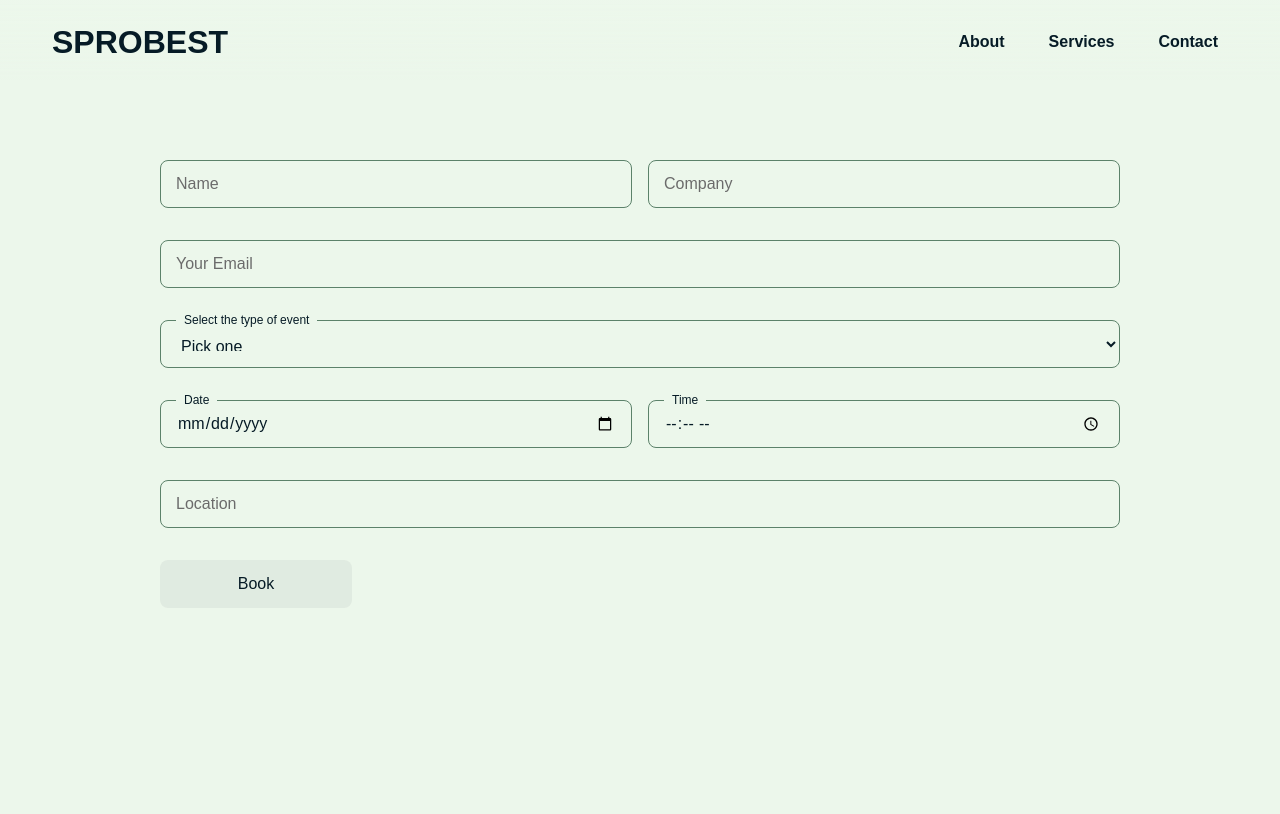
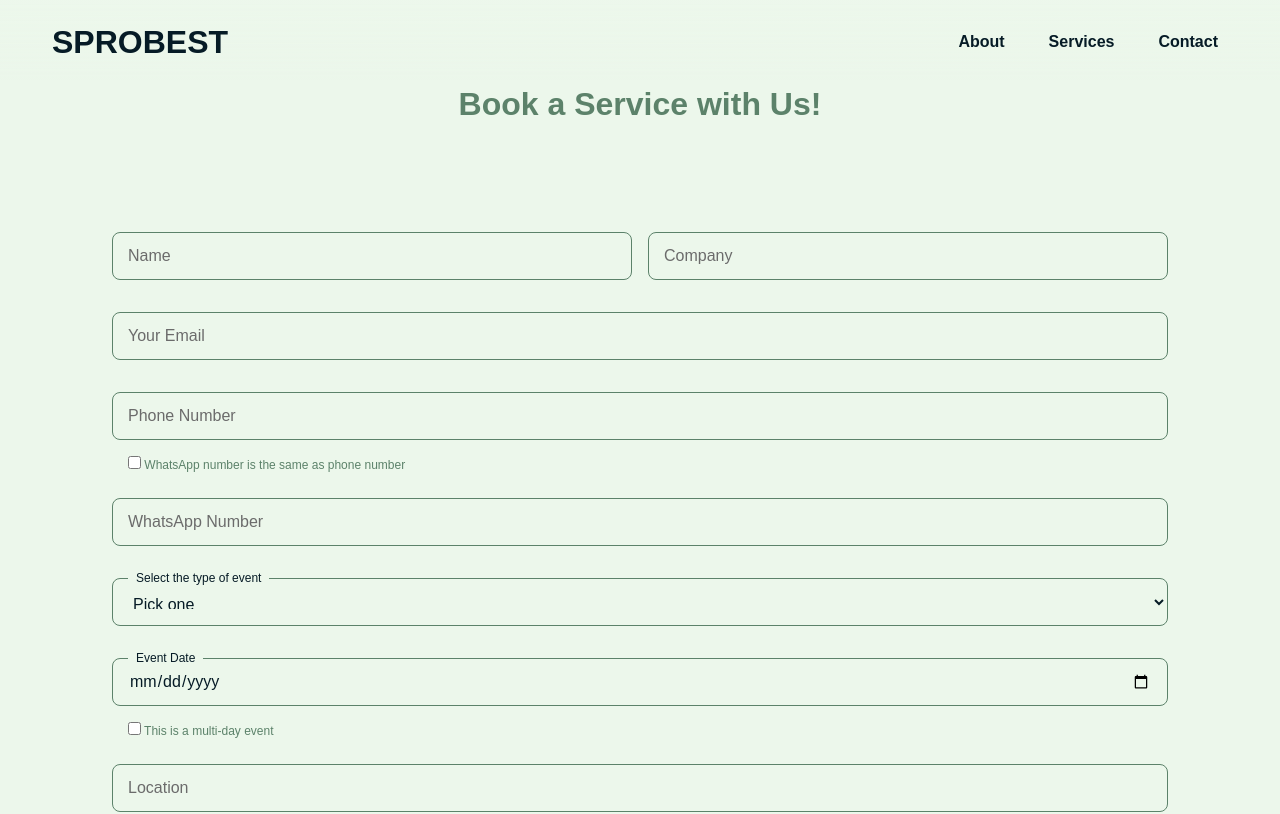
Before and after one commit to wanzia187/sprobest, a SvelteKit app: page /services in a window 1280 px wide. Shown: the top 814 px of the page. Built offline with nearby package versions, Linux system fonts and the light colour scheme.

Commit message:
mod: cleanup forms + fix modals

```diff
--- a/src/lib/components/BookingForm.svelte
+++ b/src/lib/components/BookingForm.svelte
@@ -1,4 +1,5 @@
 <script lang="ts">
+    export let selectedEvent: string;
     let serviceOptions = [
         {
             name: "Corporate Event",
@@ -12,7 +13,12 @@
             name: "Cinematic Podcast",
             value: "service3"
         },
-    ]
+    ];
+
+    let phoneNumber = "";
+    let whatsappNumber = "";
+    let isWhatsappSameAsPhone = false;
+    let isMultiDayEvent = false;
 </script>
 
 <form>
@@ -29,15 +35,33 @@
         </div>
     </contact-details>
 
-
     <div class="input-group">
-        <input type="text" class="input-field" placeholder=" " name="email" id="email"/>
+        <input type="email" class="input-field" placeholder=" " name="email" id="email"/>
         <label for="email" class="input-label">Your Email</label>
     </div>
 
+    <div class="input-group">
+        <input type="tel" class="input-field" placeholder=" " name="phone" id="phone" bind:value={phoneNumber}/>
+        <label for="phone" class="input-label">Phone Number</label>
+    </div>
+
+    <div class="optional-text">
+        <label>
+            <input type="checkbox" bind:checked={isWhatsappSameAsPhone}>
+            WhatsApp number is the same as phone number
+        </label>
+    </div>
+
+    {#if !isWhatsappSameAsPhone}
+        <div class="input-group">
+            <input type="tel" class="input-field" placeholder=" " name="whatsapp" id="whatsapp" bind:value={whatsappNumber}/>
+            <label for="whatsapp" class="input-label">WhatsApp Number</label>
+        </div>
+    {/if}
+
     <!--event details-->
     <event class="input-group">
-        <select class="input-field" id="event">
+        <select class="input-field" id="event" bind:value={selectedEvent}>
             <option disabled selected>Pick one</option>
             {#each serviceOptions as option}
                 <option value="{option.value}">{option.name}</option>
@@ -46,17 +70,25 @@
         <label for="event" class="input-label">Select the type of event</label>
     </event>
 
-    <event-time-date>
+
+    <event-date class="input-group">
+        <input type="date" class="input-field" placeholder=" " name="start_date" id="start_date"/>
+        <label for="start_date" class="input-label">Event Date</label>
+    </event-date>
+
+    <div class="optional-text">
+        <label>
+            <input type="checkbox" bind:checked={isMultiDayEvent}>
+            This is a multi-day event
+        </label>
+    </div>
+
+    {#if isMultiDayEvent}
         <event-date class="input-group">
-            <input type="date" class="input-field" placeholder=" " name="date" id="date"/>
-            <label for="date" class="input-label">Date</label>
+            <input type="date" class="input-field" placeholder=" " name="end_date" id="end_date"/>
+            <label for="end_date" class="input-label">End Date</label>
         </event-date>
-
-        <event-time class="input-group">
-            <input type="time" min="00:00" max="23:59" class="input-field" placeholder=" " name="time" id="time"/>
-            <label for="time" class="input-label">Time</label>
-        </event-time>
-    </event-time-date>
+    {/if}
 
     <event-location class="input-group">
         <input type="text" class="input-field" placeholder=" " name="location" id="location"/>
@@ -64,7 +96,6 @@
     </event-location>
 
     <input class="submit-button" type="submit" value="Book"/>
-
 </form>
 
 <style>
@@ -87,8 +118,14 @@
         position: relative;
         display: grid;
         width: 100%;
+        max-width: 1200px;
         gap: var(--spacing-sm);
-        padding: var(--spacing-xxl);
+
+
+        padding: 0;
+        margin: 0 auto;
+
+        /*border: var(--debug-2);*/
     }
 
     contact-details {
@@ -198,12 +235,20 @@
         color: red;
     }
 
+    .optional-text {
+        font-size: var(--small-font-size);
+        color: var(--sprobest-light-secondary-text);
+        margin-top: -1rem;
+        margin-left: 1rem;
+        margin-bottom: 1rem;
+    }
+
     @media (max-width: 768px) {
         form {
-            margin-top: 4rem;
+            /*margin-top: var(--spacing-sm);*/
             grid-template-columns: 1fr;
             gap: var(--spacing-md);
-            padding: var(--spacing-lg);
+            padding: var(--spacing-sm);
 
             -ms-overflow-style: none; /* IE and Edge */
             scrollbar-width: none; /* Firefox */
--- a/src/lib/components/ContactForm.svelte
+++ b/src/lib/components/ContactForm.svelte
@@ -77,8 +77,12 @@
         display: grid;
         width: 100%;
         gap: var(--spacing-sm);
-        margin: var(--spacing-xxl) auto;
+        box-sizing: border-box;
 
+        padding: 0;
+        margin: 0 auto;
+
+        /*border: var(--debug);*/
     }
 
     #message {
@@ -180,10 +184,19 @@
     /* Mobile Responsive Styles */
     @media (max-width: 768px) {
         form {
+            /*margin: var(--spacing-xl) auto;*/
+            grid-template-columns: 1fr;
+            gap: var(--spacing-md);
+            padding: var(--spacing-md);
+            width: 100%;
+            max-width: 100%;
+        }
 
-            margin: var(--spacing-xl) auto;
-            gap: var(--spacing-md);
-            padding: var(--spacing-lg);
+        .input-group,
+        #message,
+        .submit-button {
+            width: 100%;
+            box-sizing: border-box;
         }
 
         .submit-button {
--- a/src/lib/components/Navigation.svelte
+++ b/src/lib/components/Navigation.svelte
@@ -79,6 +79,8 @@
     align-items: center;
     max-width: 1200px;
     margin: 0 auto;
+
+    /*border: var(--debug);*/
   }
 
   .logo {
@@ -113,6 +115,7 @@
     font-weight: bolder;
     background-color: var(--sprobest-dark-bg-see-through);
     background-color: var(--sprobest-dark-button);
+    color: var(--sprobest-dark-text);
   }
 
   li > ul {
--- a/src/lib/components/Paralax.svelte
+++ b/src/lib/components/Paralax.svelte
@@ -9,14 +9,14 @@
 <!--corporate events-->
 <section>
     <h2>Corporate events</h2>
-    <QuickBookModal/>
+    <QuickBookModal selectedEvent="service1"/>
 </section>
 <div class="parallax-image parallax-image-01"></div>
 
 <!--social events-->
 <section>
     <h2>Social Events</h2>
-    <QuickBookModal/>
+    <QuickBookModal selectedEvent="service2"/>
 
 </section>
 <div class="parallax-image parallax-image-02"></div>
@@ -24,7 +24,7 @@
 <!--cinematic podcasts-->
 <section>
     <h2>Cinematic Podcats</h2>
-    <QuickBookModal/>
+    <QuickBookModal selectedEvent="service3"/>
 
 </section>
 <div class="parallax-image parallax-image-03"></div>
--- a/src/routes/contact/+page.svelte
+++ b/src/routes/contact/+page.svelte
@@ -23,164 +23,31 @@
         // }
     );
 </script>
+<form-container>
+    <p>
+        Contact Us!
+    </p>
+    <ContactForm {data}/>
+</form-container>
 
-<ContactForm {data} />
-<!--<form method="POST" use:enhance>-->
-<!--    <div class="input-group">-->
-<!--        <input type="text" class="input-field" placeholder=" " name="name" bind:value={$form.name}/>-->
-<!--        <label for="name" class="input-label">Your Name</label>-->
-<!--    {#if $errors.name}<small class="invalid">{$errors.name}</small>{/if}-->
-<!--    </div>-->
+<style>
+    form-container {
+        display: grid;
+        max-width: 85%;
+        width: 100%;
+        gap: var(--spacing-sm);
+        margin: var(--spacing-xl) auto 0;
+        padding: var(--spacing-md);
+    }
 
-<!--    <div class="input-group">-->
-<!--        <input type="text" class="input-field" placeholder=" " name="email" bind:value={$form.email}/>-->
-<!--        <label for="email" class="input-label">Your Email</label>-->
-<!--    {#if $errors.email}<small class="invalid">{$errors.email}</small>{/if}-->
-<!--    </div>-->
 
-<!--    <div class="input-group">-->
-<!--        <input type="text" class="input-field" placeholder=" " name="subject" bind:value={$form.subject}/>-->
-<!--        <label for="subject" class="input-label">Subject</label>-->
-<!--    {#if $errors.subject}<small class="invalid">{$errors.subject}</small>{/if}-->
-<!--    </div>-->
+    p {
+        color: var(--sprobest-light-secondary-text);
 
-<!--    <textarea-->
-<!--            id="message"-->
-<!--            placeholder="Type your message here..."-->
-<!--            name="message"-->
-<!--            rows="4"-->
-<!--            cols="50"-->
-<!--            bind:value={$form.message}-->
-<!--    ></textarea>-->
-<!--    {#if $errors.message}<small class="invalid">{$errors.message}</small>{/if}-->
-<!--    <input class="submit-button" type="submit" value="Send"/>-->
-
-<!--    <input type="hidden" name="replyTo" value="@"/>-->
-<!--</form>-->
-
-<!--<style>-->
-<!--    form {-->
-<!--        /*display: inline;*/-->
-<!--        /* position: fixed; */-->
-<!--        /*   left: 100%;*/-->
-<!--        transform: translateX(50%);-->
-<!--        max-width: 700px;-->
-<!--        display: grid;-->
-<!--        width: 100%;-->
-<!--        /*gap: 0.5rem;*/-->
-<!--        gap: var(&#45;&#45;spacing-sm);-->
-<!--        margin-top: var(&#45;&#45;spacing-xxl);-->
-<!--        /*padding: 5rem 1rem 2rem;*/-->
-<!--        /*border: var(&#45;&#45;debug);*/-->
-<!--    }-->
-
-<!--    #message {-->
-<!--        font-size: var(&#45;&#45;normal-font-size);-->
-<!--        border: 1px solid var(&#45;&#45;sprobest-light-secondary-text);-->
-<!--        border-radius: 0.5rem;-->
-<!--        outline: none;-->
-<!--        padding: 1rem;-->
-<!--        background: none;-->
-<!--        min-height: 20rem;-->
-<!--        /* background: var(&#45;&#45;sprobest-dark-bg); */-->
-<!--    }-->
-
-<!--    .input-group {-->
-<!--        position: relative;-->
-<!--        height: 48px;-->
-<!--        margin-bottom: 1.5rem;-->
-<!--    }-->
-
-<!--    .invalid {-->
-<!--        position: absolute;-->
-<!--        bottom: -1.25rem; /* Adjust the value as needed */-->
-<!--        left: 0;-->
-<!--        color: red; /* Change the color as desired */-->
-<!--        font-size: 0.8rem; /* Adjust the font size as needed */-->
-<!--    }-->
-
-<!--    .input-field {-->
-<!--        position: absolute;-->
-<!--        top: 0;-->
-<!--        left: 0;-->
-<!--        width: 100%;-->
-<!--        height: 100%;-->
-<!--        font-size: var(&#45;&#45;normal-font-size);-->
-<!--        border: 1px solid var(&#45;&#45;sprobest-light-secondary-text);-->
-<!--        border-radius: 0.5rem;-->
-<!--        outline: none;-->
-<!--        padding: 1rem;-->
-<!--        background: none;-->
-<!--        z-index: 1;-->
-<!--    }-->
-
-<!--    .input-label {-->
-<!--        position: absolute;-->
-<!--        left: var(&#45;&#45;spacing-md);-->
-<!--        top: 50%;-->
-<!--        transform: translateY(-50%);-->
-<!--        color: var(&#45;&#45;input-color);-->
-<!--        font-size: var(&#45;&#45;normal-font-size);-->
-<!--        transition: 0.3s;-->
-<!--        z-index: 9999;-->
-<!--        /*border: var(&#45;&#45;debug);*/-->
-<!--    }-->
-
-<!--    .submit-button {-->
-<!--        display: block;-->
-<!--        /*margin: 0 auto; !*TBD*!*/-->
-<!--        max-width: 20%;-->
-<!--        padding: 0.75rem 2rem;-->
-<!--        outline: none;-->
-<!--        border: none;-->
-<!--        background-color: var(&#45;&#45;sprobest-light-secondary-bg);-->
-<!--        color: var(&#45;&#45;sprobest-light-text);-->
-<!--        font-size: var(&#45;&#45;normal-font-size);-->
-<!--        border-radius: 0.5rem;-->
-<!--        cursor: pointer;-->
-<!--        transition: 0.3s;-->
-<!--    }-->
-
-<!--    .submit-button:hover {-->
-<!--        /*box-shadow: 0 5px 16px black;*/-->
-<!--        /*box-shadow: 0 var(&#45;&#45;spacing-xs) var(&#45;&#45;spacing-xs) var(&#45;&#45;sprobest-light-shadow);*/-->
-<!--        border: 1.5px solid var(&#45;&#45;sprobest-light-text);-->
-<!--    }-->
-
-<!--    /* Move label up on input focus */-->
-
-<!--    .input-field:focus + .input-label,-->
-<!--    .input-field:not(:placeholder-shown).input-field:not(:focus) + .input-label {-->
-<!--        top: 0;-->
-<!--        left: var(&#45;&#45;spacing-md);-->
-<!--        padding: 0 var(&#45;&#45;spacing-sm);-->
-<!--        color: var(&#45;&#45;sprobest-light-text);-->
-<!--        font-size: var(&#45;&#45;small-font-size);-->
-<!--        font-weight: 500;-->
-<!--        z-index: 10;-->
-<!--        background-color: var(&#45;&#45;sprobest-light-bg);-->
-<!--        /*border: var(&#45;&#45;debug);*/-->
-<!--    }-->
-
-<!--    /* Border color change on input focus */-->
-<!--    .input-field:focus {-->
-<!--        border: 1.5px solid var(&#45;&#45;sprobest-light-text);-->
-<!--    }-->
-
-<!--    #message:focus {-->
-<!--        border: 1.5px solid var(&#45;&#45;sprobest-light-text);-->
-<!--    }-->
-
-<!--    .success {-->
-<!--        color: green;-->
-<!--    }-->
-
-<!--    .error {-->
-<!--        color: red;-->
-<!--    }-->
-
-<!--    /*.invalid {*/-->
-<!--    /*    bottom: 0;*/-->
-<!--    /*    color: blue;*/-->
-<!--    /*}*/-->
-<!--</style>-->
+        text-decoration: none;
+        font-size: var(--big-text-size);
+        font-weight: bolder;
+        text-align: center;
+        margin-bottom: var(--spacing-md);
+    }
+</style>
--- a/src/routes/services/+page.svelte
+++ b/src/routes/services/+page.svelte
@@ -1,32 +1,40 @@
 <script>
-  import Modal from "$lib/components/Modal.svelte";
-  import BookingForm from "$lib/components/BookingForm.svelte";
-  // let clickOutsideModal = false;
-  // let defaultModal = false;
+    import Modal from "$lib/components/Modal.svelte";
+    import BookingForm from "$lib/components/BookingForm.svelte";
+    import ContactForm from "$lib/components/ContactForm.svelte";
+    // let clickOutsideModal = false;
+    // let defaultModal = false;
 
 </script>
 
-<!--<br />-->
-<!--<br />-->
-<!--<br />-->
-<!--<br />-->
-<!--<br />-->
+<form-container>
+    <p>
+        Book a Service with Us!
+    </p>
+    <br/>
+    <br/>
+    <br/>
+    <BookingForm/>
+</form-container>
 
-<!--<Modal />-->
-<BookingForm/>
+<style>
+    form-container {
+        display: grid;
+        max-width: 85%;
+        width: 100%;
+        gap: var(--spacing-sm);
+        margin: var(--spacing-xl) auto 0;
+        padding: var(--spacing-md);
+    }
 
-<br />
-<br />
-<br />
-<br />
-<br />
-<style>
-  .button-click {
-    max-width: 90px;
-    border: var(--debug);
-    background-color: var(--sprobest-dark-secondary-bg);
-    border: 2px solid var(--sprobest-dark-text);
-    border-radius: 1rem;
-  }
 
+    p {
+        color: var(--sprobest-light-secondary-text);
+
+        text-decoration: none;
+        font-size: var(--big-text-size);
+        font-weight: bolder;
+        text-align: center;
+        margin-bottom: var(--spacing-md);
+    }
 </style>
```
Also changed, not shown: src/lib/components/Footer.svelte (+37 -2 lines), src/lib/components/Homepage.svelte (+4 -3 lines), src/lib/components/QuickBookModal.svelte (+111 -42 lines).
